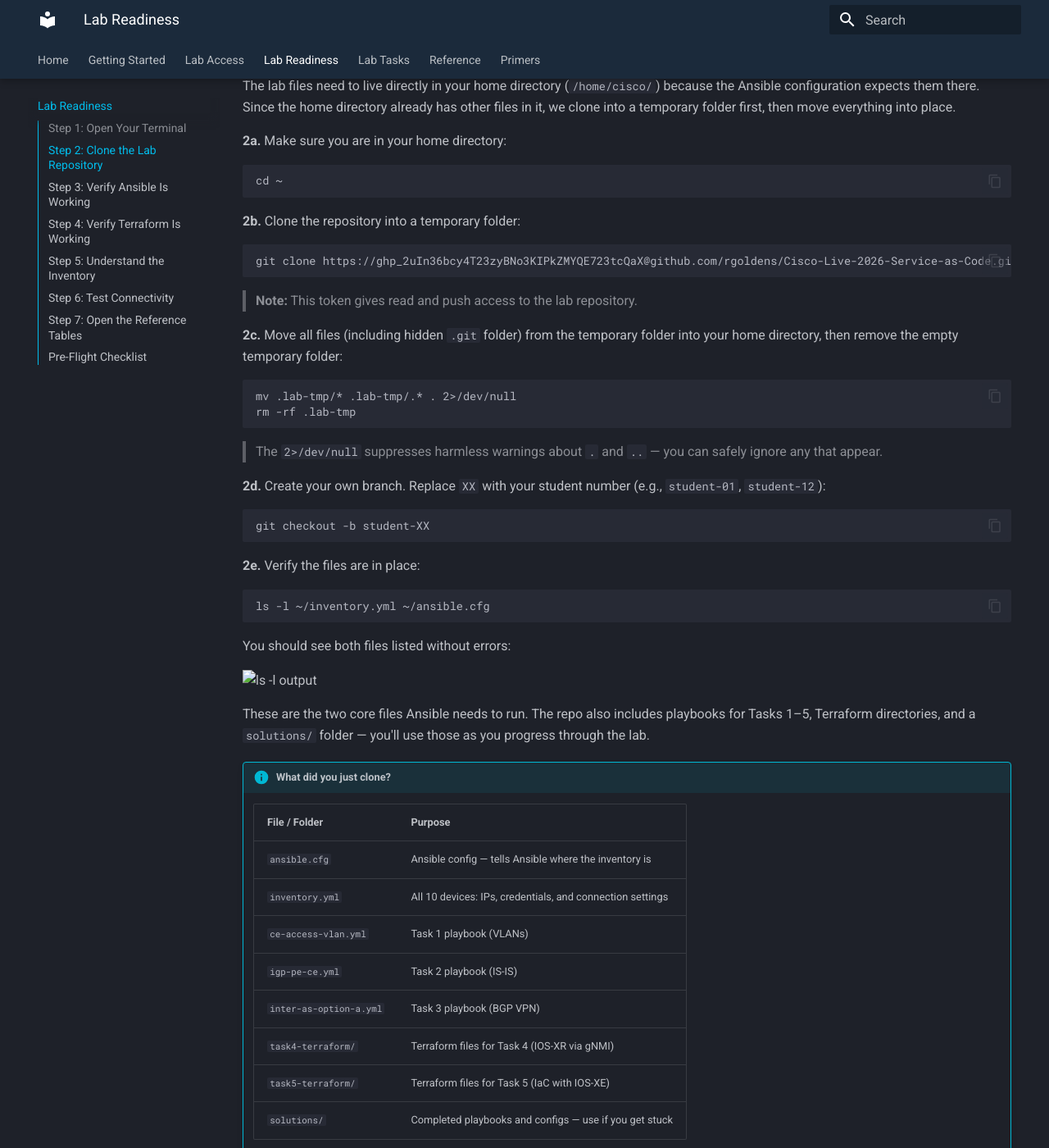
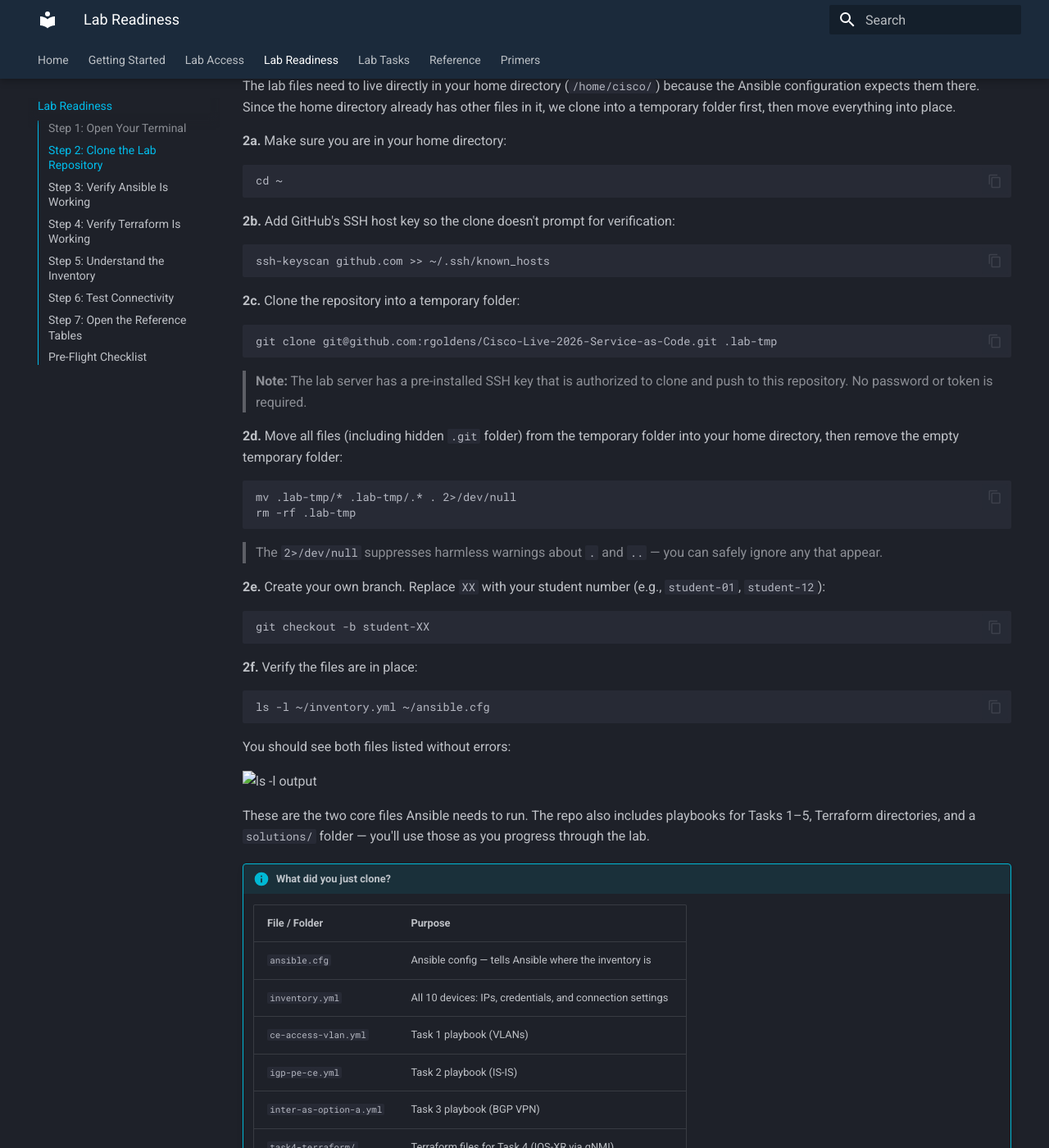
Before and after one commit to rgoldens/Cisco-Live-2026-Service-as-Code, an MkDocs documentation site: the page built from docs/LAB-READINESS.md, in a window 1280 px wide and 1400 px high, scrolled down 538 px. Shown: the whole window at 82% size. Built offline with MkDocs 1.6.1 and Material for MkDocs 9.7.7, drawn with Linux system fonts in a browser that asks for light colours.

Commit message:
switch git auth to SSH deploy key, remove token from lab guides
LAB-READINESS.md: clone now uses git@github.com SSH URL, added
ssh-keyscan step to pre-trust GitHub host key, re-lettered substeps.
TASK6.md: updated push note to reflect SSH auth (no credentials needed).
CHANGELOG.md: version 1.1.21.

Co-Authored-By: Claude Sonnet 4.6 (1M context) <noreply@anthropic.com>

````diff
--- a/docs/LAB-READINESS.md
+++ b/docs/LAB-READINESS.md
@@ -29,15 +29,21 @@ move everything into place.
 cd ~
 ```
 
-**2b.** Clone the repository into a temporary folder:
+**2b.** Add GitHub's SSH host key so the clone doesn't prompt for verification:
 
 ```bash
-git clone https://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@github.com/rgoldens/Cisco-Live-2026-Service-as-Code.git .lab-tmp
+ssh-keyscan github.com >> ~/.ssh/known_hosts
 ```
 
-> **Note:** This token gives read and push access to the lab repository.
+**2c.** Clone the repository into a temporary folder:
 
-**2c.** Move all files (including hidden `.git` folder) from the temporary folder
+```bash
+git clone git@github.com:rgoldens/Cisco-Live-2026-Service-as-Code.git .lab-tmp
+```
+
+> **Note:** The lab server has a pre-installed SSH key that is authorized to clone and push to this repository. No password or token is required.
+
+**2d.** Move all files (including hidden `.git` folder) from the temporary folder
 into your home directory, then remove the empty temporary folder:
 
 ```text
@@ -48,14 +54,14 @@ rm -rf .lab-tmp
 > The `2>/dev/null` suppresses harmless warnings about `.` and `..` — you can
 > safely ignore any that appear.
 
-**2d.** Create your own branch. Replace `XX` with your student number
+**2e.** Create your own branch. Replace `XX` with your student number
 (e.g., `student-01`, `student-12`):
 
 ```bash
 git checkout -b student-XX
 ```
 
-**2e.** Verify the files are in place:
+**2f.** Verify the files are in place:
 
 ```bash
 ls -l ~/inventory.yml ~/ansible.cfg
````
Also changed, not shown: CHANGELOG.md (+21 -1 lines), docs/TASK6.md (+1 -3 lines).
